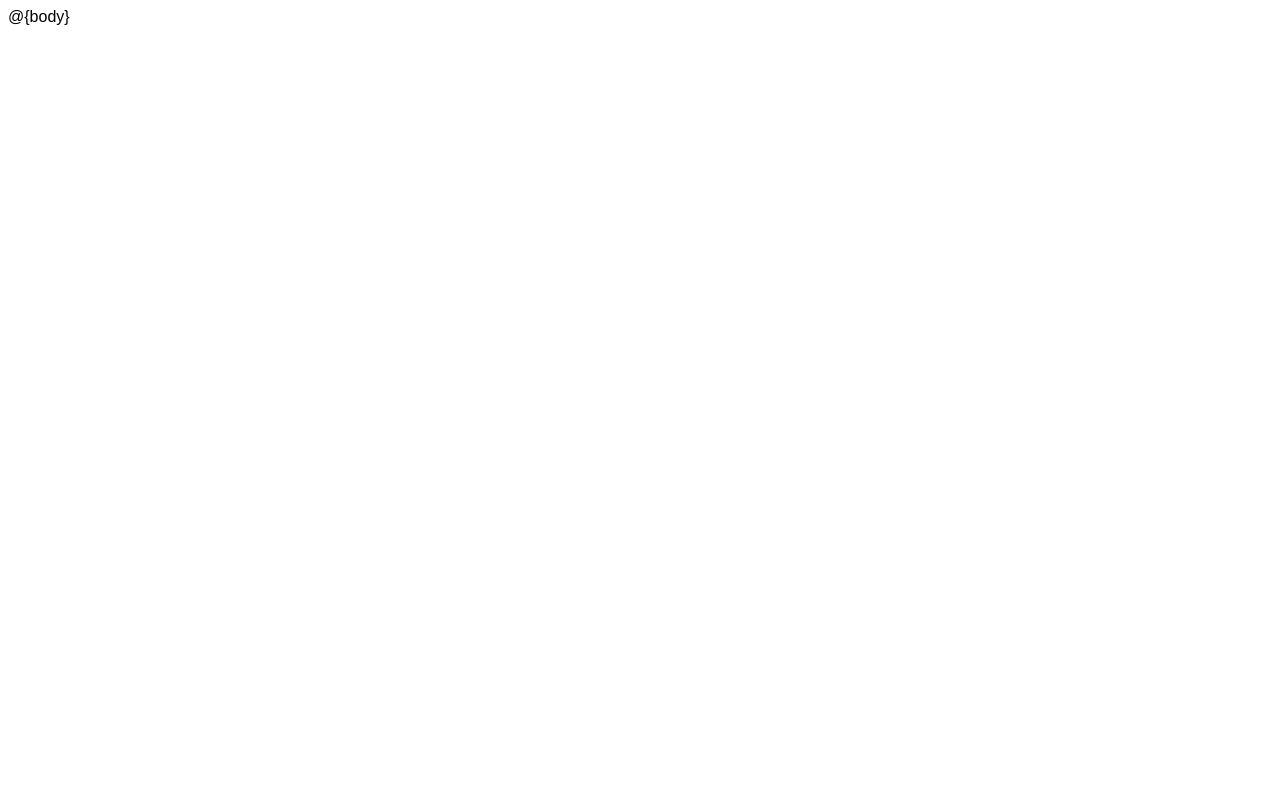
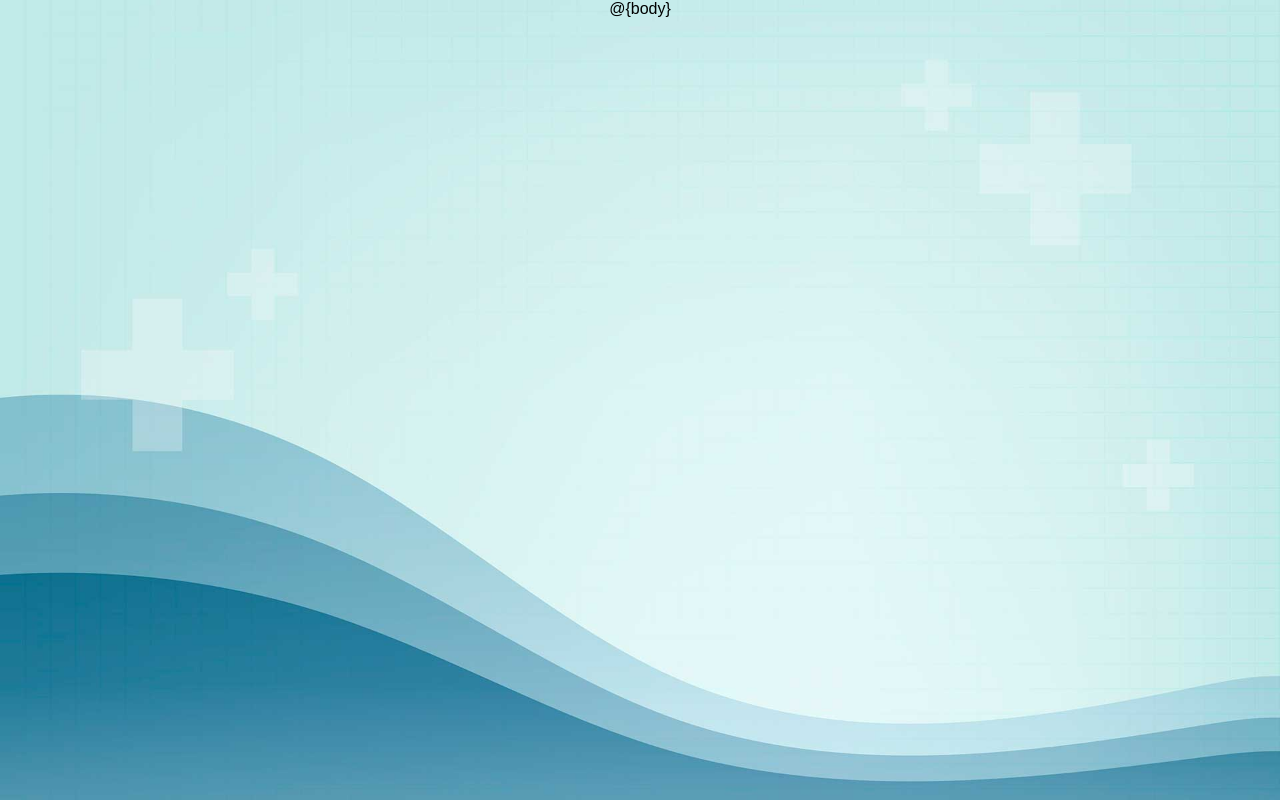
Before and after one commit to puma13992/medicine-list, a website: page views/layout.html in a window 1280 px wide. Drawn offline with nearby package versions, Linux system fonts and the light colour scheme.

Commit message:
Add background image ans style to the body

```diff
--- a/views/layout.html
+++ b/views/layout.html
@@ -21,6 +21,16 @@
     <style>
         body {
             font-family: Arial;
+            background: url("../views/images/background-medicine.jpg") no-repeat center center fixed;
+            background-size: cover;
+            margin: 0;
+	        width: 100vw;
+	        height: 100vh;
+            display: flex;
+            align-content: center;
+            flex-direction: column;
+            justify-content: flex-start;
+            align-items: center;
         }
 
         /**
```
